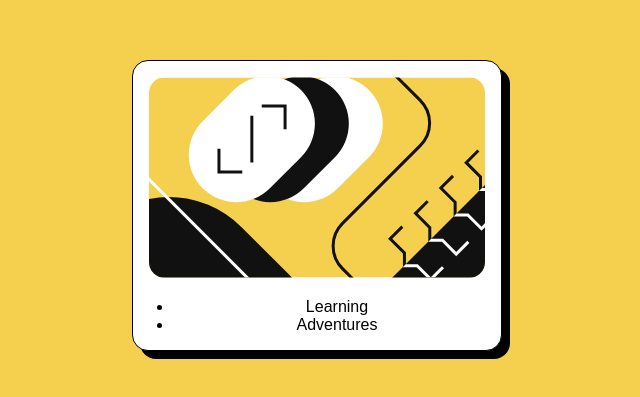
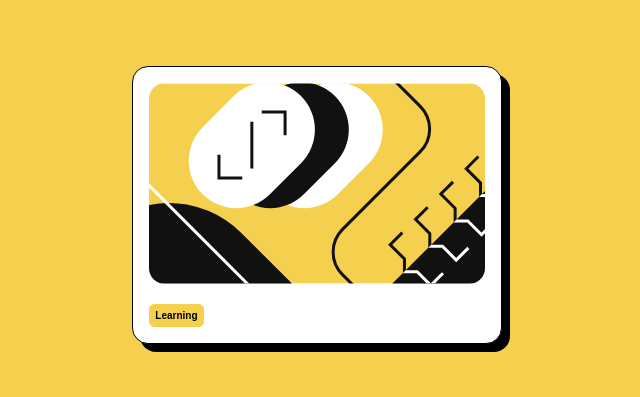
Before and after one commit to eMKa18/blog-preview-card, an Angular app: page / in a window 1280 px wide. Shown: the part 203-600 px from the top of the page, without its empty margins (323-963 px from the left). Built offline with nearby package versions, Linux system fonts and the light colour scheme.

Commit message:
Adding styling for tags to have yellow background and being rectangular without list dots

```diff
--- a/src/app/blog-preview/blog-preview.component.css
+++ b/src/app/blog-preview/blog-preview.component.css
@@ -6,4 +6,7 @@
     /* The syntax is: box-shadow: offset-x offset-y blur-radius spread-radius color; */
     box-shadow: 6pt 6pt 0 0 black;
     background-color: var(--background-color);
+
+    display: flex;
+    flex-direction: column;
 }
--- a/src/app/tags/tags.component.css
+++ b/src/app/tags/tags.component.css
@@ -0,0 +1,23 @@
+.tags {
+    /* margin: 2pt; */
+}
+
+ul {
+    display: flex;
+    list-style-type: none;
+    margin-top: 0;
+    margin-left: 0;
+    padding-left: 12pt;
+}
+
+li {
+    border: solid 1px;
+    border-color: var(--primary-color);
+    border-radius: 4pt;
+    background-color: var(--primary-color);
+    margin-right: 8pt;
+    padding: 4pt;
+    font-weight: var(--font-bold);
+    font-size: 10px;
+    font-family: var(--font-family);
+}
--- a/src/app/tags/tags.component.html
+++ b/src/app/tags/tags.component.html
@@ -1,5 +1,5 @@
 <div class="tags">
-    <ul class="tags-list">
+    <ul>
         <li class="tag" *ngFor="let post of postTags">{{ post }}</li>
     </ul>
 </div>
--- a/src/app/tags/tags.component.ts
+++ b/src/app/tags/tags.component.ts
@@ -1,4 +1,4 @@
-import { CommonModule, NgFor } from '@angular/common';
+import { NgFor } from '@angular/common';
 import { Component } from '@angular/core';
 
 @Component({
@@ -10,6 +10,6 @@ import { Component } from '@angular/core';
 })
 export class TagsComponent {
 
-  postTags: string[] = ["Learning", "Adventures"]
+  postTags: string[] = ["Learning"]
 
 }
```
